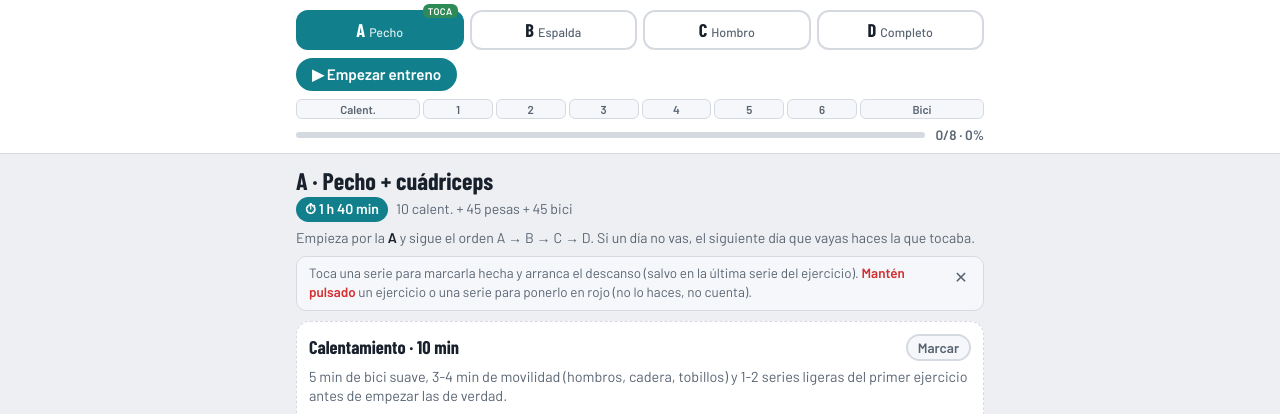
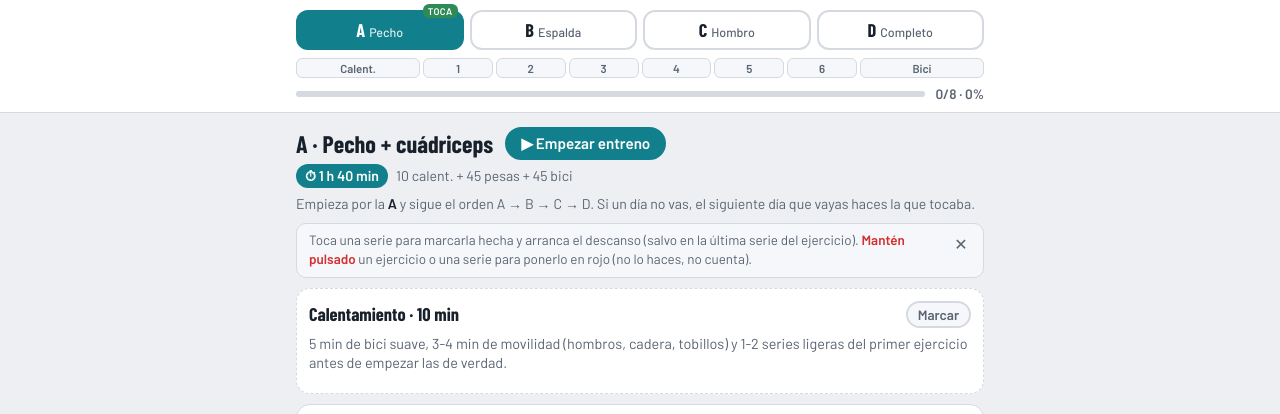
Before and after one commit to pupupi/rutina-gym, a plain HTML site: page index.html in a window 1280 px wide. Shown: the top 414 px of the page. Drawn offline with nearby package versions, Linux system fonts and the light colour scheme.

Commit message:
Botón de empezar entreno junto al título de la rutina
Co-Authored-By: Claude Opus 5.5 <noreply@anthropic.com>
Claude-Session: https://claude.ai/code/session_015Ejaq5g85xWfBuJk1TEfsX

```diff
--- a/index.html
+++ b/index.html
@@ -208,7 +208,10 @@ nav button.next::after{top:-8px;right:4px}
 .whist{font-size:.8rem;margin-top:6px;line-height:1.3}
 .prev{font-size:.84rem;margin:0 0 8px}
 .sets{grid-template-columns:minmax(0,1fr) minmax(0,1fr);gap:8px}
-.sclock{display:flex;align-items:center;gap:10px;margin:0 0 8px}
+.dtitle{display:flex;flex-wrap:wrap;align-items:center;gap:8px 12px}
+.dtitle h2{flex:0 1 auto}
+.sclock{display:flex;align-items:center;gap:10px;margin:0}
+.sclock.run,.sclock.pause{flex:1 1 100%}
 .sc-main{flex:none;border:2px solid var(--accent);background:var(--accent);color:#fff;border-radius:999px;padding:5px 14px;font:700 .95rem Barlow,Arial,sans-serif;cursor:pointer;white-space:nowrap}
 .sclock.run .sc-main,.sclock.end .sc-main{background:transparent;color:var(--accent)}
 .sc-time{flex:1;min-width:0;font:700 1.25rem/1 "Barlow Condensed","Arial Narrow",sans-serif;font-variant-numeric:tabular-nums;color:var(--ink)}
@@ -603,7 +606,7 @@ function render(){
   const ses0 = state.ses[sesKey(rk)] || {x:{}};
   /* Cabecera */
   const head = document.createElement('div'); head.className = 'dayhead';
-  head.innerHTML = '<h2></h2><p></p>';
+  head.innerHTML = '<div class="dtitle"><h2></h2></div><p></p>';
   head.querySelector('h2').textContent = rk + ' · ' + routine.title;
   let secs = 0;
   for (const it of routine.items){ const ns = slotSets(it, ((ses0.x||{})[it.k]||{}).use); secs += ns*45 + (ns-1)*slotRest(it) + 90; }
@@ -640,7 +643,7 @@ function render(){
   const prog = document.createElement('div');
   prog.innerHTML = '<div class="chips"></div><div class="pline"><div class="progress"><i></i></div><div class="ptext"></div></div>';
   const hp = $('#hprog'); hp.innerHTML = '';
-  hp.appendChild(sessionClock()); hp.appendChild(prog);
+  head.querySelector('.dtitle').appendChild(sessionClock()); hp.appendChild(prog);
 
   function sessionClock(){
     const box = document.createElement('div'); box.className = 'sclock';
--- a/sw.js
+++ b/sw.js
@@ -1,5 +1,5 @@
 /* Service worker: guarda la app en el móvil para que abra sin conexión. */
-const CACHE = 'rutina-gym-v7';
+const CACHE = 'rutina-gym-v8';
 const SHELL = ['./', 'index.html', 'manifest.webmanifest', 'icon-180.png', 'icon-192.png', 'icon-512.png'];
 
 self.addEventListener('install', e => {
```
